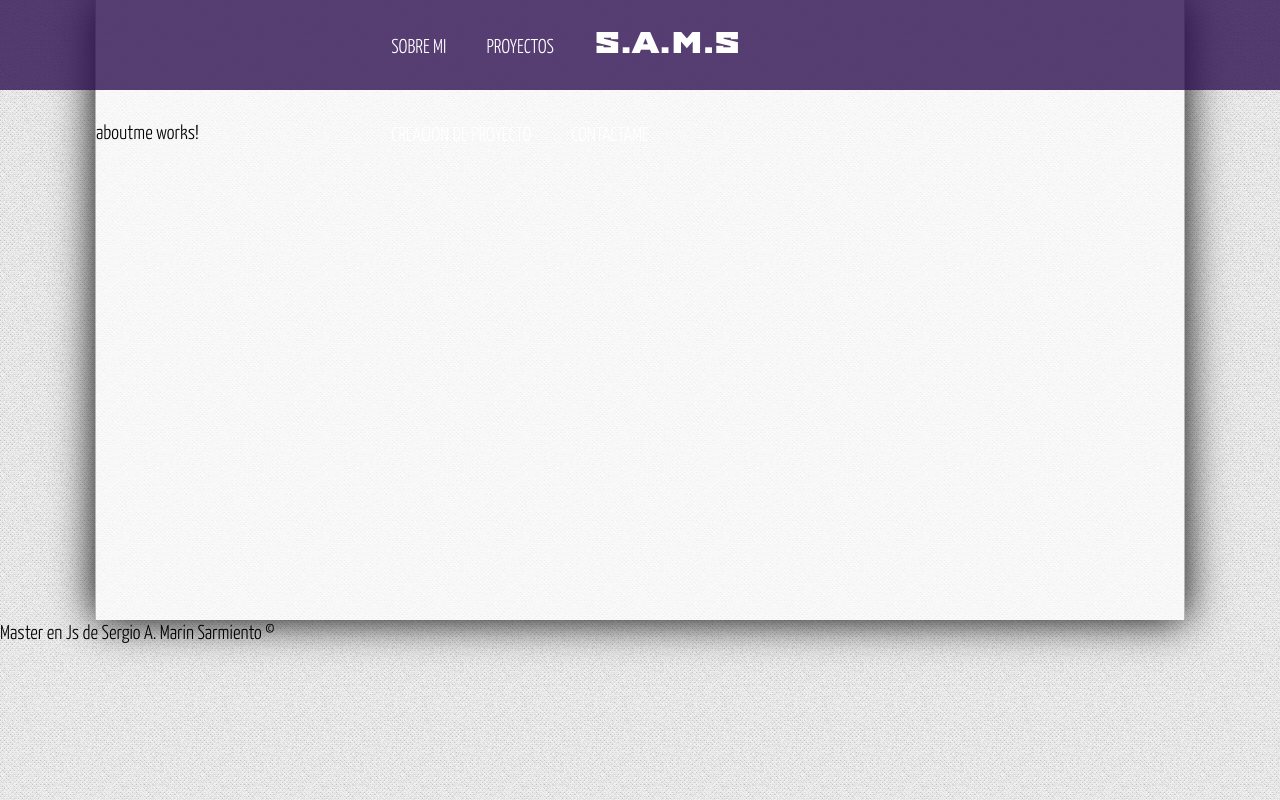
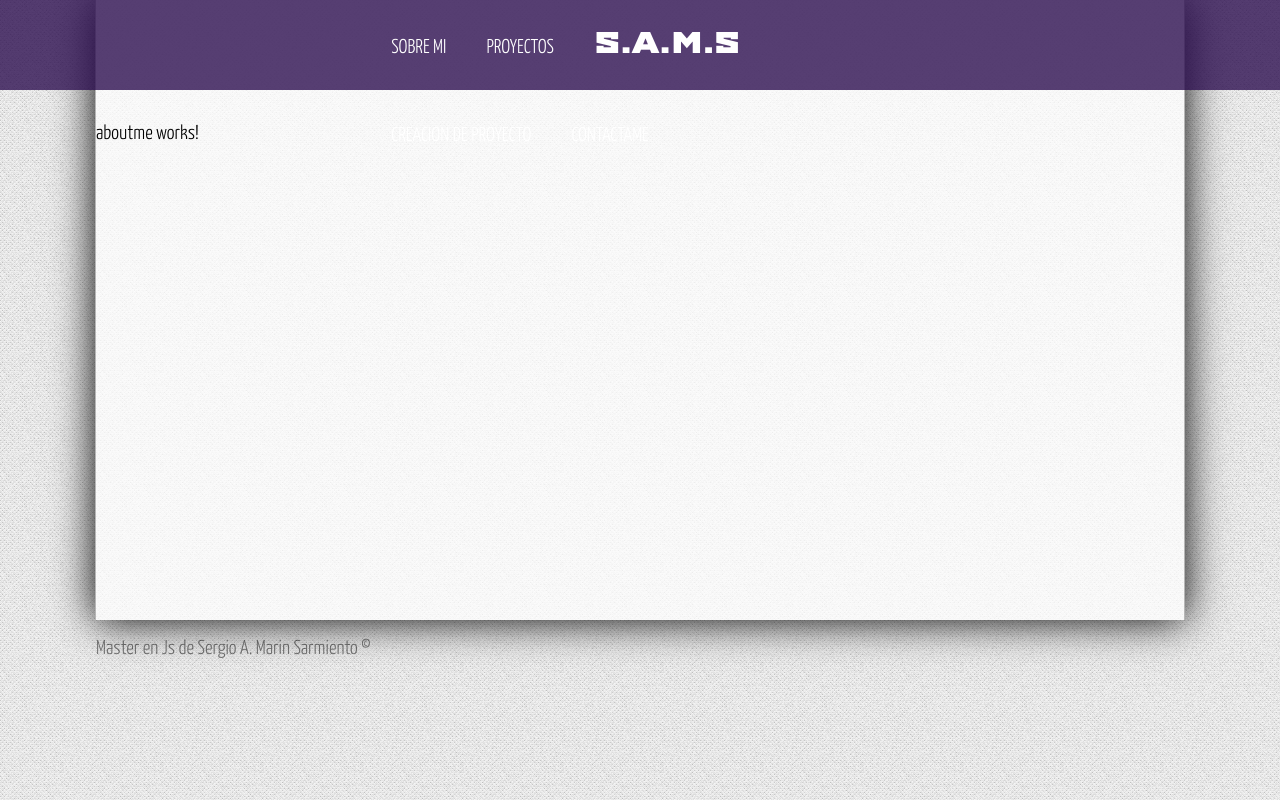
Before and after one commit to MarinWebProg/JavaScript-MEAN, an Angular app in the folder proyecto-angular/: page / in a window 1280 px wide. Built offline with nearby package versions, Linux system fonts and the light colour scheme.

Commit message:
style: :lipstick: Estilos footer

```diff
--- a/proyecto-angular/src/assets/css/styles.css
+++ b/proyecto-angular/src/assets/css/styles.css
@@ -98,9 +98,17 @@ header a:hover{
   min-height: 500PX;
   padding-top: 120PX;
   width: 85%;
-  margin: 0 auto;
+  margin: 0px auto;
   box-shadow: 0px 0px 40px black;
   background: rgba(255, 255, 255, 0.7);
   border-left:1px solid #b7b7b7 ;
   border-right:1px solid #b7b7b7 ;
 }
+
+/*Footer*/
+footer{
+  width: 85%;
+  margin: 0px auto;
+  padding-top: 15px;
+  color: rgb(0,0,0,0.5);
+}
```
